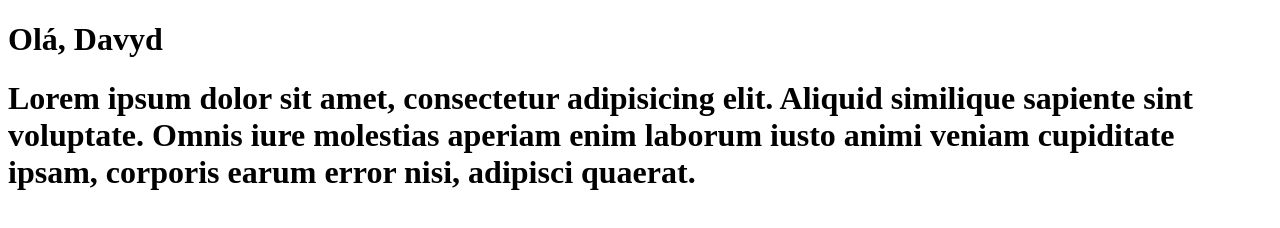
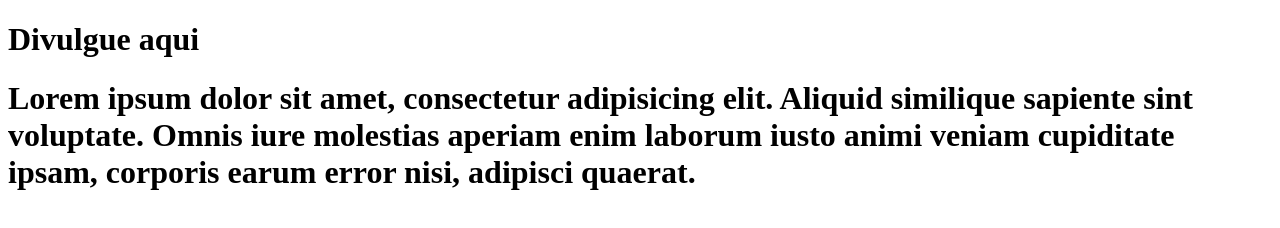
Before and after one commit to DavydKennyd/Ola-mundo, a plain HTML site: page site-exemplo/index.html in a window 1280 px wide. Drawn offline with Linux system fonts and the light colour scheme.

Commit message:
divulgue

```diff
--- a/site-exemplo/index.html
+++ b/site-exemplo/index.html
@@ -6,7 +6,7 @@
     <title>Meu primeiro site em repositiorio </title>
 </head>
 <body>
-    <h1>Olá, Davyd</h1>
+    <h1>Divulgue aqui</h1>
     <h1>Lorem ipsum dolor sit amet, consectetur adipisicing elit. Aliquid similique sapiente sint voluptate. Omnis iure molestias aperiam enim laborum iusto animi veniam cupiditate ipsam, corporis earum error nisi, adipisci quaerat.</h1>
 </body>
 </html>
```
